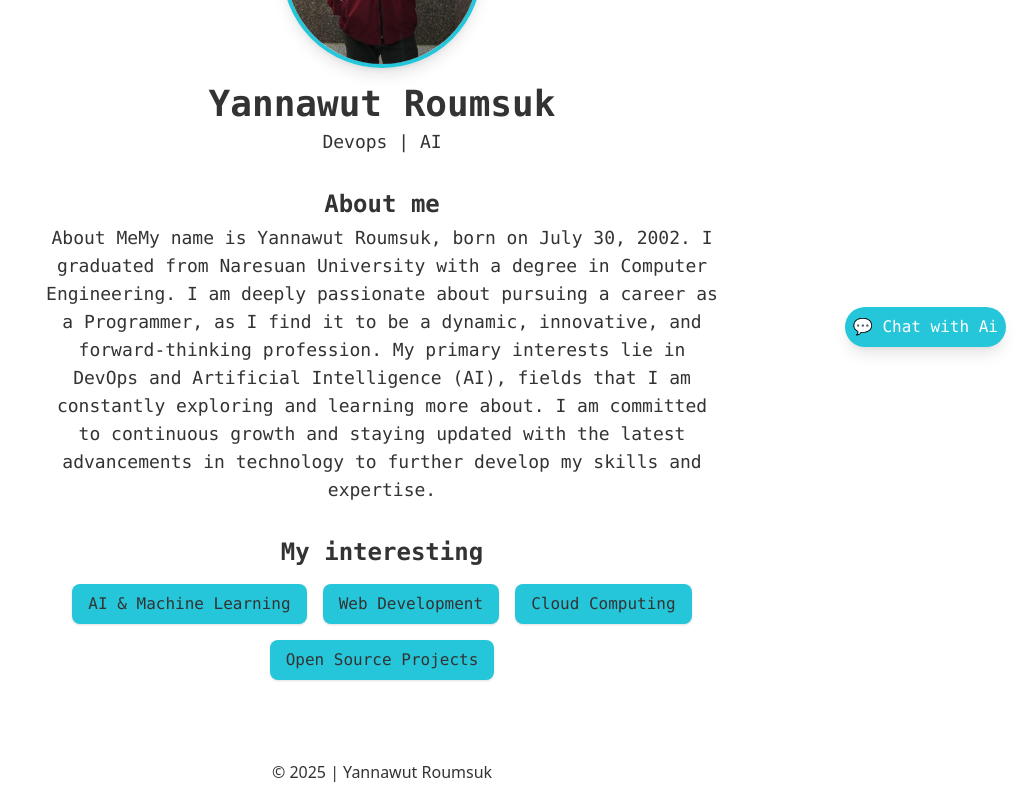
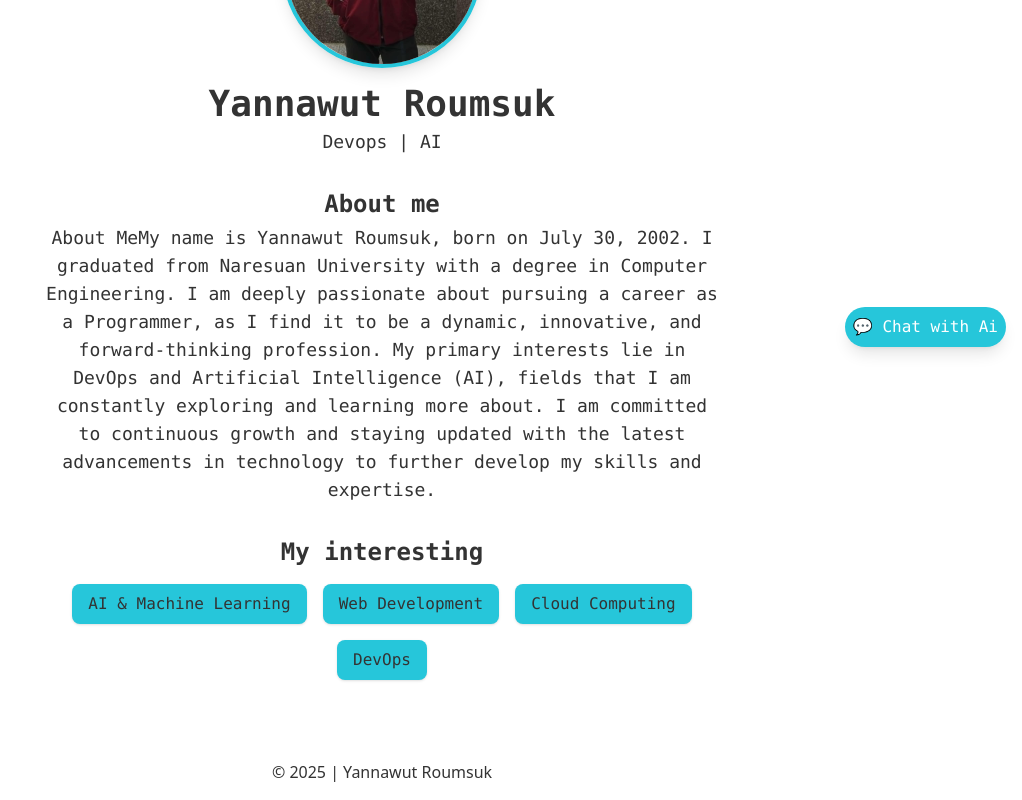
Before and after one commit to YannawutRoumsuk/Website-with-Next.js, a Next.js app: page /about in a window 1280 px wide. Shown: the part 437-1237 px from the top of the page, without its empty margins (258-1280 px from the left). Built offline with nearby package versions, Linux system fonts and the light colour scheme.

Commit message:
เพิ่ม CI/CD pipeline

```diff
--- a/app/about/page.js
+++ b/app/about/page.js
@@ -35,7 +35,7 @@ export default function About() {
           <span className="px-4 py-2 bg-primary text-textDark rounded-lg shadow">AI & Machine Learning</span>
           <span className="px-4 py-2 bg-primary text-textDark rounded-lg shadow">Web Development</span>
           <span className="px-4 py-2 bg-primary text-textDark rounded-lg shadow">Cloud Computing</span>
-          <span className="px-4 py-2 bg-primary text-textDark rounded-lg shadow">Open Source Projects</span>
+          <span className="px-4 py-2 bg-primary text-textDark rounded-lg shadow">DevOps</span>
         </div>
       </div>
 
```
